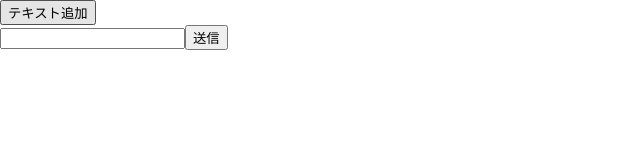
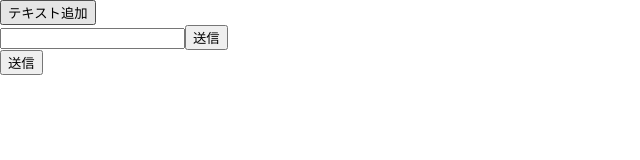
Before and after one commit to kakeruuu/myproject_nutrition_fact_frontend, a React (Create React App) app in the folder frontend/: page / in a window 1280 px wide. Shown: the top 160 px of the page, without its empty margins (0-640 px from the left). Built offline with nearby package versions, Linux system fonts and the light colour scheme; the HTML template or start-up script is replaced by a standard one.

Commit message:
ユーザーが知りたいFoodを選択してStateに保存する機能を追加。

```diff
--- a/frontend/src/Test.tsx
+++ b/frontend/src/Test.tsx
@@ -46,7 +46,7 @@ export function Test() {
 
 function PostsForm() {
   const [posts, setPost] = useState<any[]>([])
-  const [val, setVal] = useState("")
+  const [val, setVal] = useState<string>("")
 
   const params = {method: "POST",
                   headers:{'Content-Type': 'application/json'},
@@ -74,7 +74,7 @@ function PostsForm() {
 function FoodList({posts}: {posts: any}){
   const keys = Object.keys(posts);
   const [foodIds, setFoodId] = useState<number[]>([])
-
+  console.log(posts)
   // const foods = posts[k].map((p, idx) => {
   //     return <li key={idx}>{p.food_name}</li>
   //   })
@@ -97,8 +97,20 @@ function FoodList({posts}: {posts: any}){
     } else {
       const index = foodIds.indexOf(id)
       foodIds.splice(index,1)
-      alert("同IDを削除しました。")
     }
+  }
+
+  // 次回以下のコードをテストする
+  // クリックされたItemの値だけ内容が表示されればいい
+  const postFoodIds = (e: any, ids: number[]) => {
+    const selectFood = keys.map((key: string) => {
+      posts[key].map(function(p: any){
+        if (ids.includes(p.id)){
+          return p
+        }
+      })
+    })
+    console.log(selectFood)
   }
 
   return (
@@ -112,9 +124,11 @@ function FoodList({posts}: {posts: any}){
                   })}
                </ul>
       })}
+      {/* <input type="text" id="postBox" value={val} onChange={(event) => setVal(event.target.value)}></input> */}
+      <button type="submit" onClick={(e: any) => postFoodIds(e, foodIds)}>送信</button>
     </div>
   )
 
 }
 
-// TODO:any型のものをできるだけ特定の方に変更する。また、型の種類について調べる。
+// TODO：テストについて学ぶ
```
